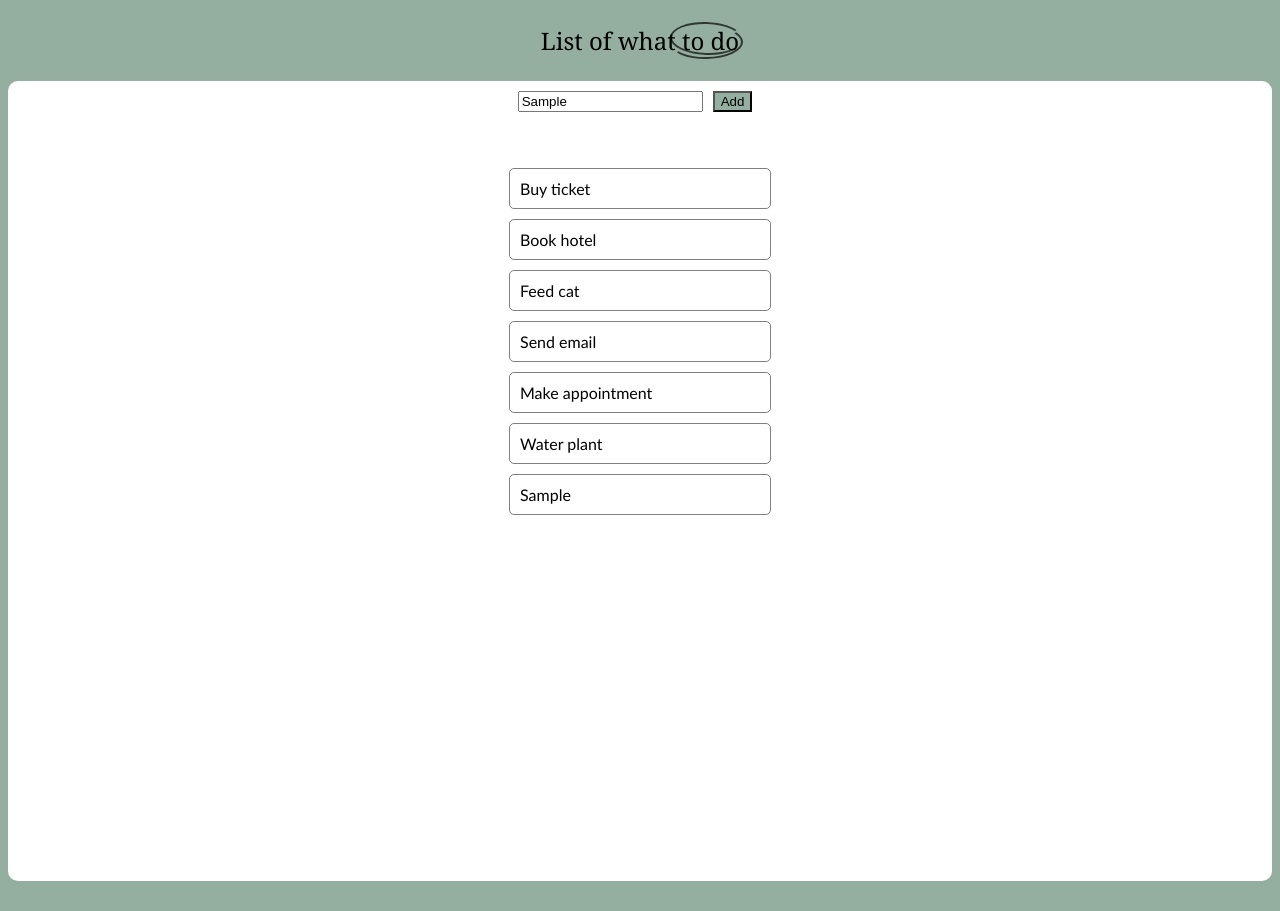
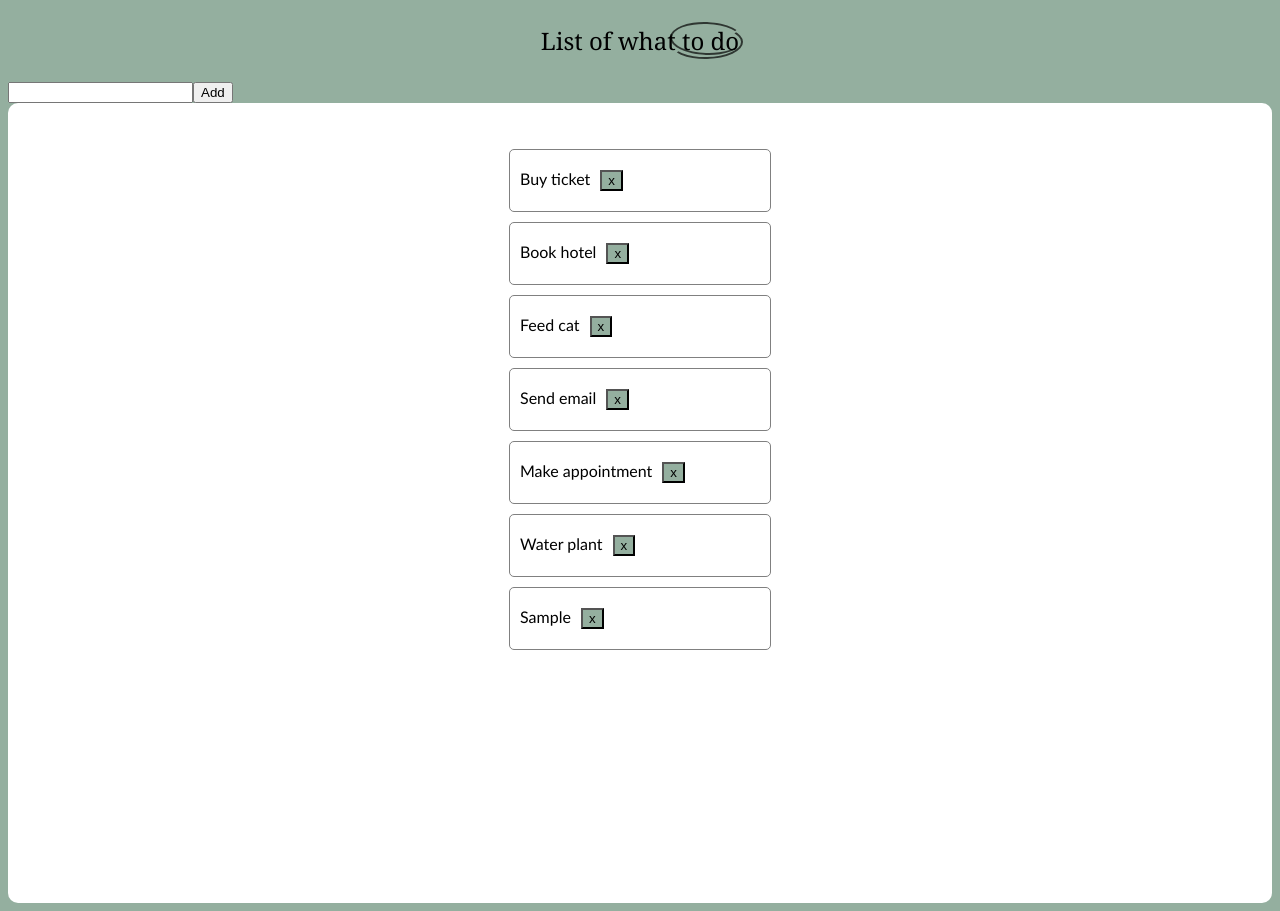
Before and after one commit to FannyRosen/Javascript-ToDoList, a website: page index.html in a window 1280 px wide. Both pictures are taken after typing "Sample" into the empty fields and a click on the button "Add". Before the commit the page ends 889 px from the top, so only its background shows below. Drawn offline with Linux system fonts and the light colour scheme.

Commit message:
finished removel and linethrough

```diff
--- a/index.html
+++ b/index.html
@@ -9,10 +9,9 @@
   </head>
   <body>
     <p>List of what <span class="circle">to do</span></p>
+    <input type="text" id="addItem" /><button id="addToDo">Add</button>
     <div id="listContainer">
-      <div>
-        <input type="text" id="addItem" /><button id="addToDo">Add</button>
-      </div>
+      <div id="itemContainer"></div>
     </div>
 
     <script src="js/main.js"></script>
--- a/js/main.js
+++ b/js/main.js
@@ -1,36 +1,87 @@
+class ToDo {
+  constructor(task, completed) {
+    this.task = task;
+    this.completed = completed;
+  }
+}
+
 window.onload = function () {
   createList();
-  addToDos();
+  let addToDoButton = document.getElementById("addToDo");
+  addToDoButton.addEventListener("click", addToDos);
 };
-//global variabel
-let ul = document.createElement("ul");
-ul.id = "list";
+
+let t = new ToDo("Buy ticket", false);
+let t2 = new ToDo("Book hotel", false);
+let t3 = new ToDo("Feed cat", false);
+let t4 = new ToDo("Send email", false);
+let t5 = new ToDo("Make appointment", false);
+let t6 = new ToDo("Water plant", false);
+
+let toDos = [t, t2, t3, t4, t5, t6];
 
 function createList() {
-  let createList = [
-    "Buy ticket",
-    "Book hotel",
-    "Feed cat",
-    "Send email",
-    "Make appointment",
-    "Water plant",
-  ];
+  document.getElementById("listContainer").innerHTML = "";
+  let ul = document.createElement("ul");
+  ul.id = "list";
 
-  for (let i = 0; i < createList.length; i++) {
+  for (let i = 0; i < toDos.length; i++) {
     let li = document.createElement("li");
-    li.innerHTML = createList[i];
+    li.innerHTML = toDos[i].task;
+    li.addEventListener("click", () => {
+      handleClick(i);
+    });
+
+    if (toDos[i].completed) {
+      li.className = "markeddone";
+    }
+
     ul.appendChild(li);
+
+    let button = document.createElement("button");
+    button.innerHTML = "x";
+    button.id = "remove";
+    button.addEventListener("click", () => {
+      removeItem(i);
+    });
+
+    li.appendChild(button);
   }
   document.getElementById("listContainer").appendChild(ul);
 }
+function removeItem(i) {
+  toDos.splice(i, 1);
+
+  createList();
+}
+
+function handleClick(i) {
+  console.log("Klickade!");
+  //1. Hitta det i:te objektet i listan
+  //2. Ändra completed på objektet till true
+  //3. Anropa createList-funktionen
+  toDos[i].completed = !toDos[i].completed;
+  console.log(toDos);
+  createList();
+}
 
 function addToDos() {
-  let addToDoButton = document.getElementById("addToDo");
   let inputField = document.getElementById("addItem");
+  let newToDo = new ToDo(inputField.value, false);
+  toDos.push(newToDo);
 
-  addToDoButton.addEventListener("click", function () {
-    let newToDo = document.createElement("li");
-    newToDo.innerHTML = inputField.value;
-    ul.appendChild(newToDo);
-  });
+  document.getElementById("addItem").value = "";
+
+  createList();
 }
+
+// let newToDo = document.createElement("li");
+// newToDo.innerHTML = inputField.value;
+// ul.appendChild(newToDo);
+// inputField.value = "";
+// newToDo.addEventListener("click", function () {
+//   newToDo.style.textDecoration = "line-through";
+// });
+// newToDo.addEventListener("dblclick", function () {
+//   itemContainer.removeChild(newToDo);
+// });
--- a/scss/main.scss
+++ b/scss/main.scss
@@ -80,3 +80,6 @@ span {
     background-color: rgba(139, 168, 151, 0.918);
   }
 }
+.markeddone {
+  text-decoration: line-through;
+}
```
Also changed, not shown: css/main.css.
